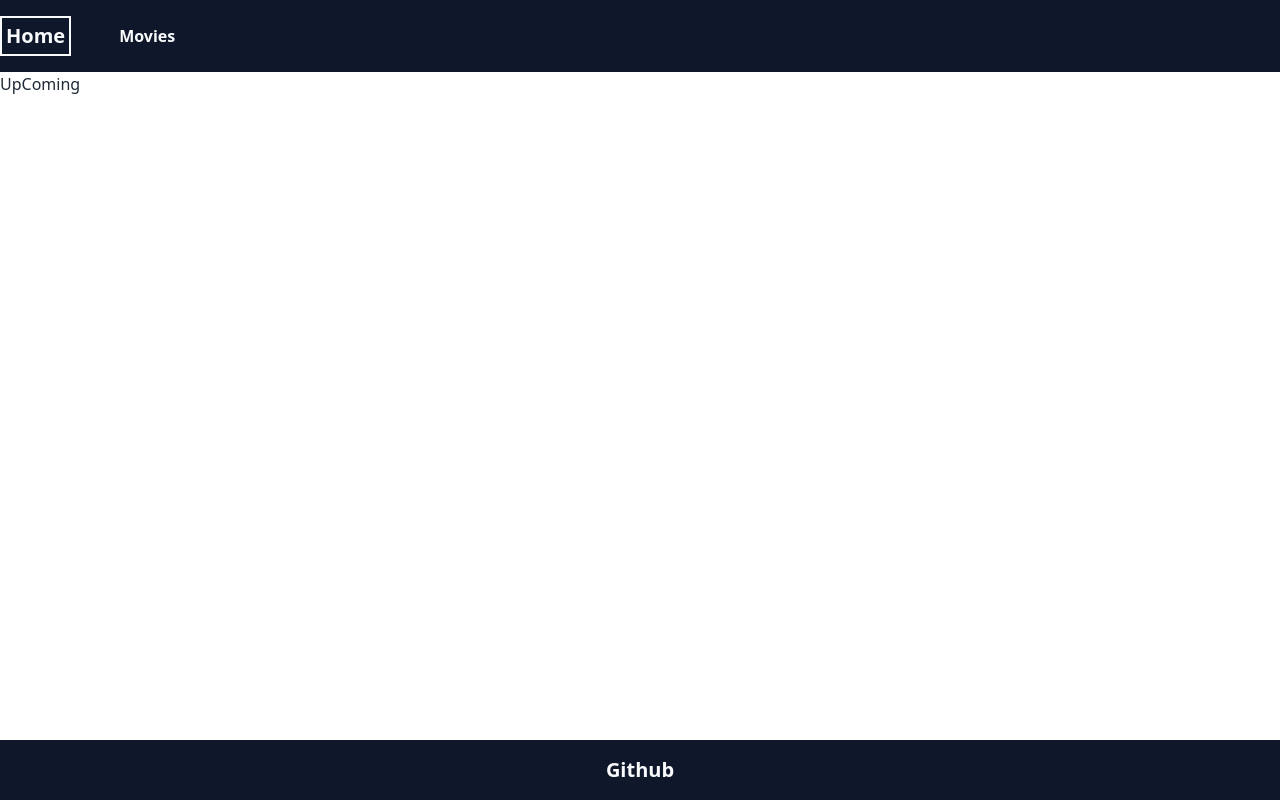
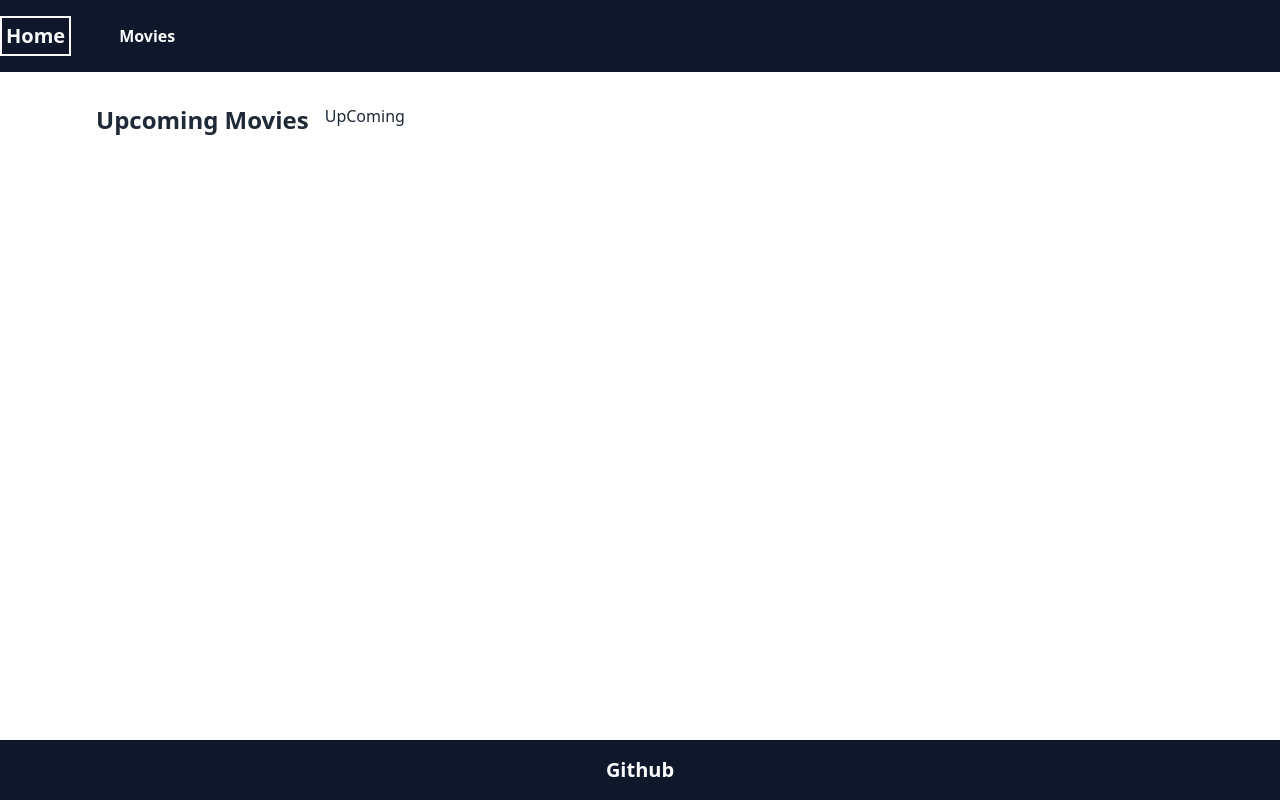
Before and after one commit to arishem51/Movies, a React (Vite) app: page /movie/upcoming in a window 1280 px wide. Built offline with nearby package versions, Linux system fonts and the light colour scheme; no server answers.

Commit message:
feat: SortAndFilter

```diff
--- a/src/components/App.tsx
+++ b/src/components/App.tsx
@@ -1,4 +1,5 @@
 import { Routes, Route } from "react-router-dom";
+import FilterAndSortMovie from "./FilterAndSortMovie";
 import Home from "./Home";
 import MainContent from "./MainContent";
 import Movie from "./Movie";
@@ -13,10 +14,12 @@ export default function App() {
       <Route element={<Home />} path="/">
         <Route index element={<MainContent />} />
         <Route path="movie">
-          <Route index element={<Movie />} />
-          <Route path="top-rated" element={<TopRated />} />
-          <Route path="upcoming" element={<UpComing />} />
-          <Route path="now-playing" element={<NowPlaying />} />
+          <Route element={<FilterAndSortMovie />}>
+            <Route index element={<Movie />} />
+            <Route path="top-rated" element={<TopRated />} />
+            <Route path="upcoming" element={<UpComing />} />
+            <Route path="now-playing" element={<NowPlaying />} />
+          </Route>
         </Route>
         <Route path="*" element={<NotFound />} />
       </Route>
--- /dev/null
+++ b/src/components/FilterAndSortMovie/Sidebar.tsx
@@ -0,0 +1,19 @@
+import useLastPathName from "../../hooks/useLastPathName";
+
+const SIDEBAR_HEADING: { [key: string]: string } = {
+  movie: "Popular Movies",
+  "top-rated": "Top Rated Movies",
+  upcoming: "Upcoming Movies",
+  "now-playing": "Now playing Movies",
+};
+
+export default function Sidebar() {
+  const lastPathName = useLastPathName();
+  return (
+    <div>
+      <h1 className="font-semibold text-2xl">
+        {SIDEBAR_HEADING[lastPathName] || "Movies"}
+      </h1>
+    </div>
+  );
+}
--- /dev/null
+++ b/src/components/FilterAndSortMovie/index.tsx
@@ -0,0 +1,11 @@
+import { Outlet } from "react-router-dom";
+import Sidebar from "./Sidebar";
+
+export default function FilterAndSortMovie() {
+  return (
+    <div className="flex-1 flex px-24 py-8 gap-4">
+      <Sidebar />
+      <Outlet />
+    </div>
+  );
+}
--- a/src/components/Movie/index.tsx
+++ b/src/components/Movie/index.tsx
@@ -1,3 +1,18 @@
+import { useInfiniteQuery } from "@tanstack/react-query";
+import axios from "axios";
+import { MovieResponse } from "../../types";
+const page = 1;
 export default function Movie() {
+  const infiniteQuery = useInfiniteQuery(
+    ["movie", "popular", "infinite", page],
+    async () => {
+      const result = await axios.get<MovieResponse>(
+        `https://api.themoviedb.org/3/movie/upcoming?api_key=${
+          import.meta.env.VITE_API_KEY
+        }&page=${page}`
+      );
+      return result.data;
+    }
+  );
   return <div className="flex-1">Movie</div>;
 }
--- /dev/null
+++ b/src/hooks/useLastPathName.ts
@@ -0,0 +1,7 @@
+import { useLocation } from "react-router-dom";
+
+export default function useLastPathName() {
+  const location = useLocation();
+  const lastPathName = location?.pathname.split("/");
+  return lastPathName[lastPathName?.length - 1] || "";
+}
```
